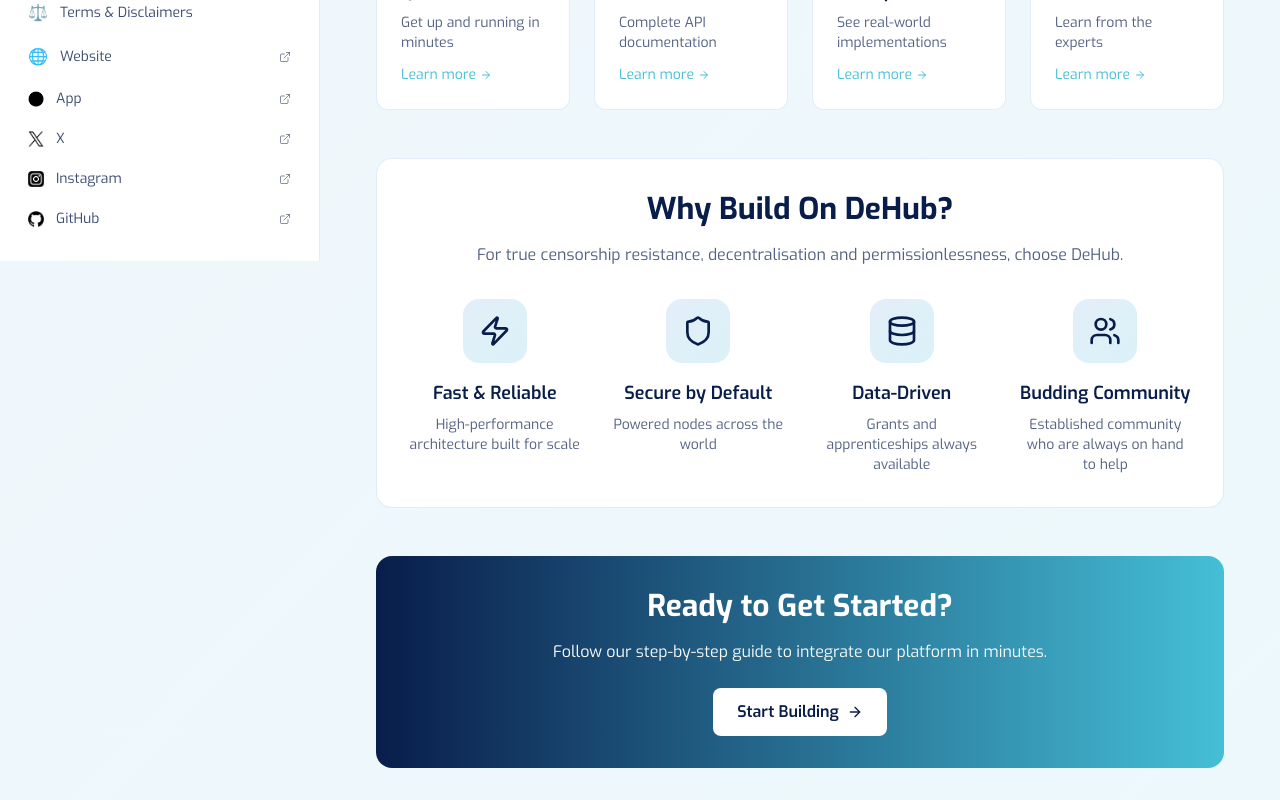
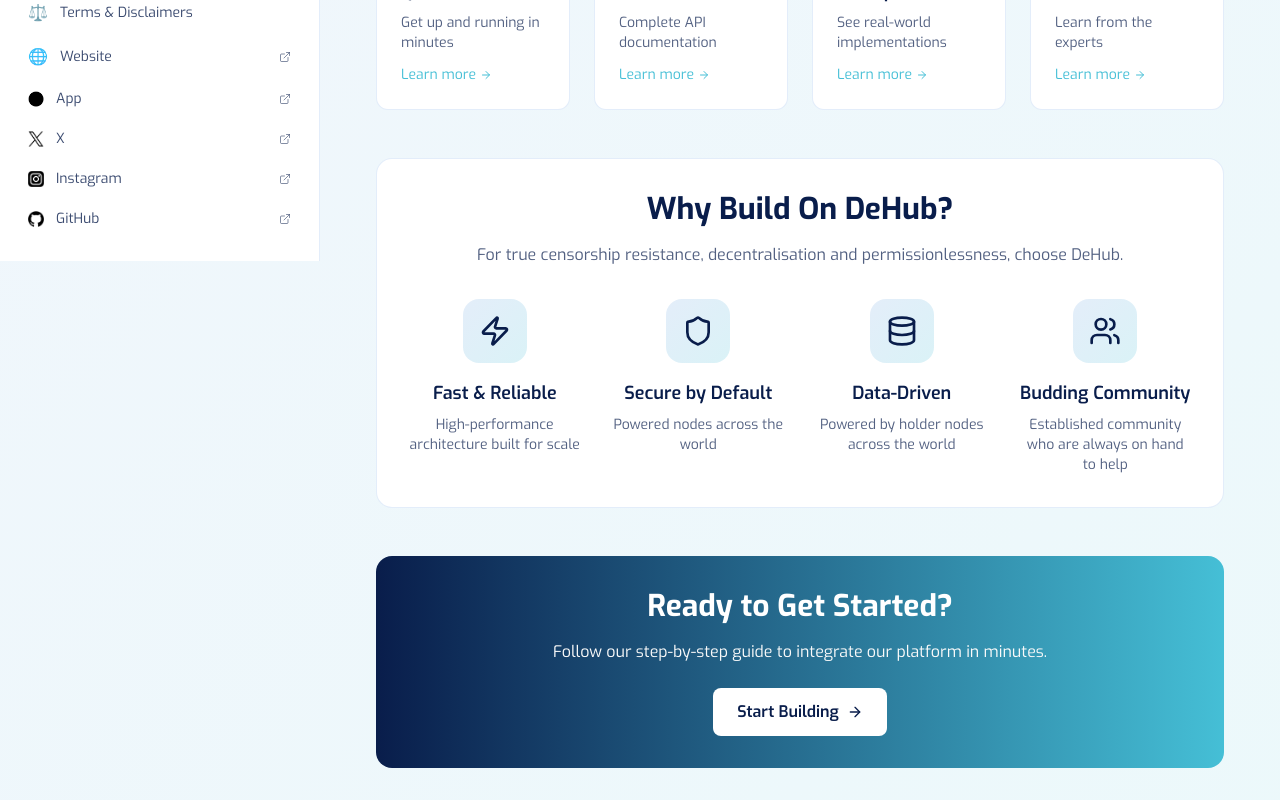
Before and after one commit to maldoteth/dehubdocs, a React (Vite) app: page /docs in a window 1280 px wide. Shown: the part 540-1340 px from the top of the page. Built offline with nearby package versions, Linux system fonts and the light colour scheme.

Commit message:
Update Secure by Default description
Updated the "Secure by Default" description.

```diff
--- a/src/pages/docs/DocsHome.tsx
+++ b/src/pages/docs/DocsHome.tsx
@@ -39,7 +39,7 @@ const DocsHome = () => {
   }, {
     icon: Database,
     title: 'Data-Driven',
-    description: 'Grants and apprenticeships always available'
+    description: 'Powered by holder nodes across the world'
   }, {
     icon: Users,
     title: 'Budding Community',
```
